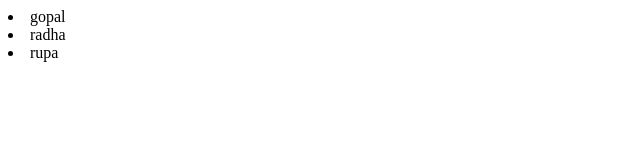
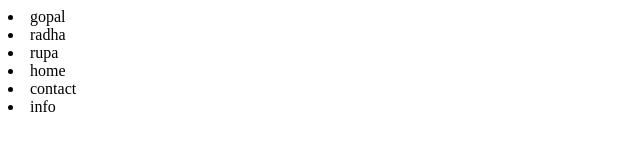
Before and after one commit to kumar-gopal/project-for-gopal, a plain HTML site: page index.html in a window 1280 px wide. Shown: the whole page, without its empty margins (0-640 px from the left). Drawn offline with Linux system fonts and the light colour scheme.

Commit message:
three more items added in list

```diff
--- a/index.html
+++ b/index.html
@@ -9,6 +9,9 @@
     <li>gopal</li>
     <li>radha</li>
     <li>rupa</li>
+    <li>home</li>
+    <li>contact</li>
+    <li>info</li>
 
 </body>
 </html>
```
